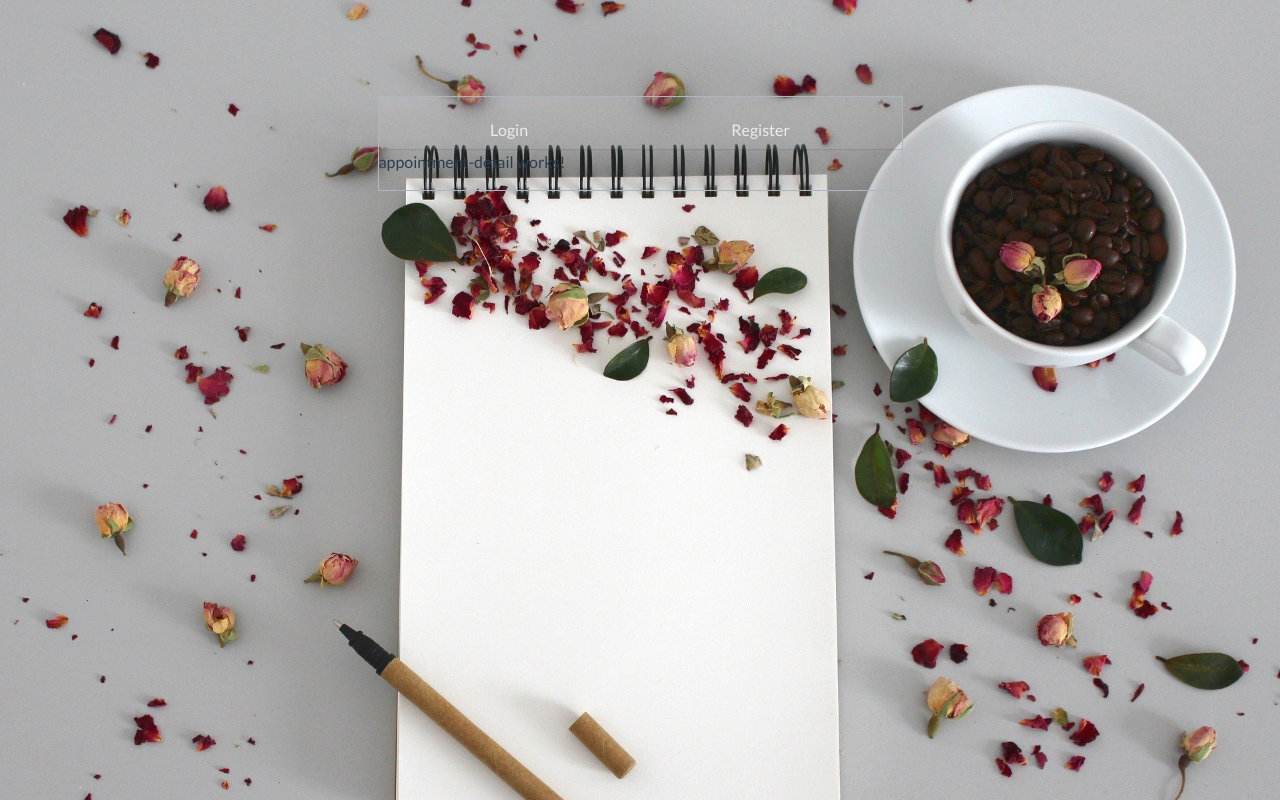
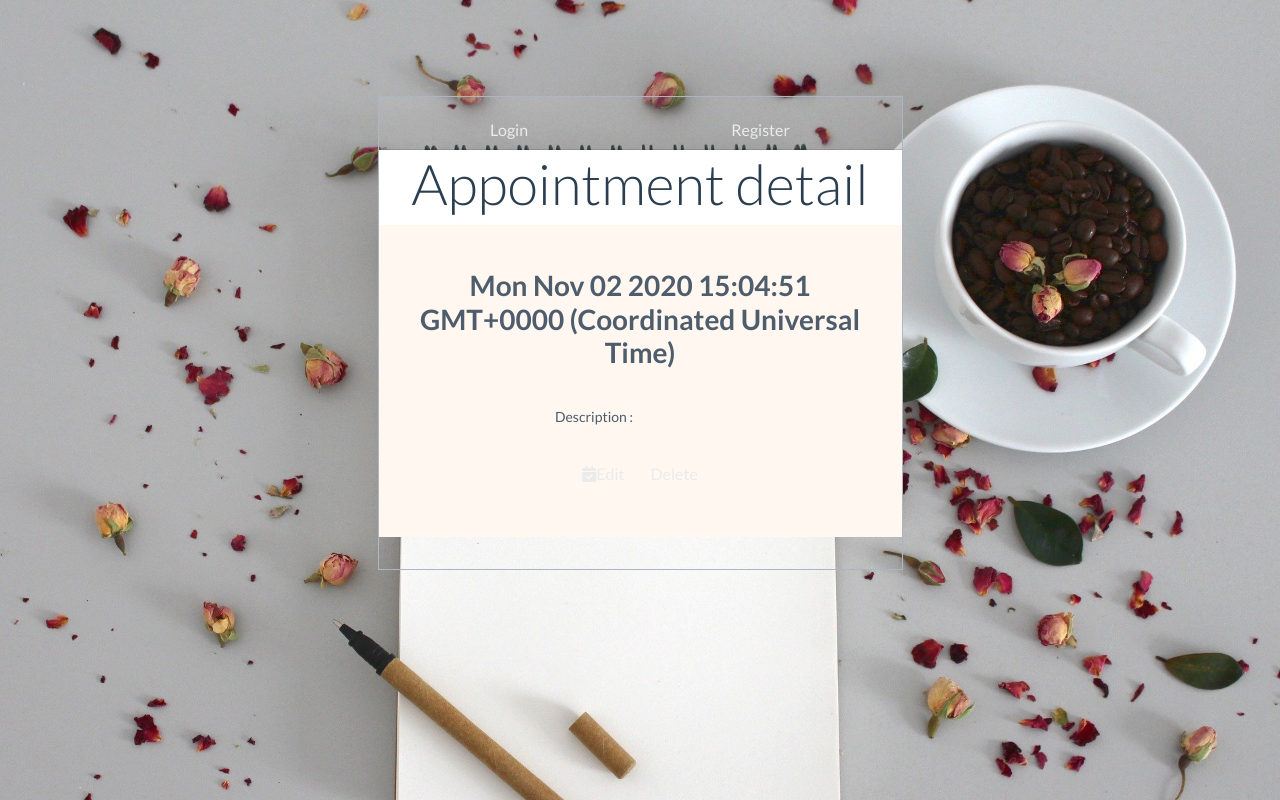
Before and after one commit to ReikaEzure/CRM, an Angular app in the folder CRM/: page /appointmentDetail/1 in a window 1280 px wide. Built offline with nearby package versions, Linux system fonts and the light colour scheme; no server answers.

Commit message:
[Added] appointment function

```diff
--- a/CRM/src/app/components/appointment-detail/appointment-detail.component.html
+++ b/CRM/src/app/components/appointment-detail/appointment-detail.component.html
@@ -1 +1,20 @@
-<p>appointment-detail works!</p>
+<div>
+    <div class="jumbotron bg-white p-0">
+        <h1 class="display-4 text-center">Appointment detail</h1>
+        <div class="card-body text-center text-dark mb-3">
+            <h3 class="card-title h3 my-4"><strong>{{ appointment.date }}</strong></h3>
+            <table class="table table-borderless text-dark">
+                <tbody>
+                    <tr>
+                        <td>Description :</td>
+                        <td>{{ appointment.description }}</td>
+                    </tr>
+                </tbody>
+              </table>
+            <a class="btn purple-gradient btn-rounded mb-4" routerLink="/appointmentForm" routerLinkActive="active current"><i class="fas fa-calendar-check"></i>Edit</a>
+            <a class="btn purple-gradient btn-rounded mb-4" href="#" (click)="delete($event)" role="button">Delete</a>
+        </div>
+    </div>
+
+
+</div>
--- a/CRM/src/app/components/appointment-detail/appointment-detail.component.ts
+++ b/CRM/src/app/components/appointment-detail/appointment-detail.component.ts
@@ -1,4 +1,7 @@
 import { Component, OnInit } from '@angular/core';
+import { ActivatedRoute, Router } from '@angular/router';
+import { Appointment } from 'src/app/models/Appointment';
+import { AppointmentService } from 'src/app/services/appointment.service';
 
 @Component({
   selector: 'app-appointment-detail',
@@ -7,9 +10,41 @@ import { Component, OnInit } from '@angular/core';
 })
 export class AppointmentDetailComponent implements OnInit {
 
-  constructor() { }
+  appointment: Appointment={
+    idAppointment: 0,
+    createdDate: new Date(),
+    updatedDate: new Date(),
+    description: '',
+    date: new Date()
+  };
+
+  constructor(private _service:AppointmentService, private _router: Router, private _activate: ActivatedRoute) { }
 
   ngOnInit(): void {
+    const params = this._activate.snapshot.params;
+    if(params.id){
+      this._service.getAppointment(params.id).subscribe(
+        res => {
+          console.log(res);
+          this.appointment=res;
+          this._service.appointment=res;
+        },
+        err => {console.log(err.message);}
+      );
+    }
+  }
+
+  delete(event: Event): void {
+    event.preventDefault(); // Prevents browser following the link
+
+    this._service.deleteAppointment(this.appointment.idAppointment).subscribe(
+      res => {
+        this._router.navigate(['/appointment']);
+
+        console.log(res);
+      },
+      error => console.log(error)
+    );
   }
 
 }
--- a/CRM/src/app/components/appointment-form/appointment-form.component.html
+++ b/CRM/src/app/components/appointment-form/appointment-form.component.html
@@ -1 +1,22 @@
-<p>appointment-form works!</p>
+<div>
+    <h2>Add New Client</h2>
+    <form [formGroup]="appointmentForm" action="">
+        <div class="form-group">
+            <label>Date</label>
+            <input [class.is-invalid]="date.invalid && date.touched"
+              formControlName="date" type="datetime-local" [(ngModel)]="appointment.date" class="form-control">
+              <small class="text-danger" [class.d-none]="date.valid || date.untouched">Date is required</small>
+          </div>
+
+        <div class="form-group">
+            <label>Description</label>
+            <textarea formControlName="description" type="text" class="form-control" [(ngModel)]="appointment.description"
+            [class.is-invalid]="description.invalid && description.touched" cols="30" rows="10"></textarea>
+            <small class="text-danger" [class.d-none]="description.valid || description.untouched">Description is required</small>
+        </div>
+
+
+        <button class="btn btn-success btn-block" [disabled]="!appointmentForm.valid" (click)='edit ? updateAppointment() : onSubmit()'>Register</button>
+
+    </form>
+</div>
--- a/CRM/src/app/components/appointment-form/appointment-form.component.ts
+++ b/CRM/src/app/components/appointment-form/appointment-form.component.ts
@@ -1,4 +1,8 @@
 import { Component, OnInit } from '@angular/core';
+import { FormBuilder, FormGroup, Validators } from '@angular/forms';
+import { ActivatedRoute, Router } from '@angular/router';
+import { AppointmentService } from 'src/app/services/appointment.service';
+import { Appointment } from '../../models/Appointment';
 
 @Component({
   selector: 'app-appointment-form',
@@ -7,9 +11,81 @@ import { Component, OnInit } from '@angular/core';
 })
 export class AppointmentFormComponent implements OnInit {
 
-  constructor() { }
+  appointmentForm : FormGroup;
+
+  edit : boolean = false;
+
+  appointment : Appointment = {
+    idAppointment: 0,
+    date: new Date(),
+    description: '',
+    createdDate: new Date(),
+    updatedDate: new Date()
+  }
+
+  constructor(private _fb: FormBuilder, private _service: AppointmentService, private _router: Router, private _activate: ActivatedRoute) { }
 
   ngOnInit(): void {
+    this.appointmentForm=this._fb.group({
+      date: ['', [Validators.required]],
+      description: ['', [Validators.required]]
+
+    });
+
+    if(this._service.appointment!=null){
+      this.appointment=this._service.appointment;
+      this.edit=true;
+    }
+  }
+
+  get date(){
+    return this.appointmentForm.get('date');
+  }
+
+  get description(){
+    return this.appointmentForm.get('description');
+  }
+
+  saveNewAppointment(){
+    console.log('im in saveNewAppointment');
+    delete this.appointment.idAppointment;
+    this.appointment.date=this.date.value;
+    this.appointment.description=this.description.value;
+    delete this.appointment.createdDate;
+    delete this.appointment.updatedDate;
+    console.log(this.appointment);
+
+    this._service.saveAppointment(this.appointment).subscribe(
+      res =>{
+        console.log(res);
+        this._router.navigate(['/appointment']);
+      },
+      err => {console.log(err);}
+    );
+
+  }
+
+  updateAppointment(){
+    console.log('im in updateAppointment');
+    this.appointment.date=this.date.value;
+    this.appointment.description=this.description.value;
+    delete this.appointment.createdDate;
+    this.appointment.updatedDate=new Date();
+    console.log(this.appointment);
+
+    this._service.updateAppointment(this.appointment.idAppointment, this.appointment).subscribe(
+      res => {
+        console.log(res);
+        this._router.navigate(['/appointment']);
+      },
+      err => {console.log(err);}
+    );
+  }
+
+  onSubmit(){
+    console.log('im in onSubmit');
+    console.log(this.appointmentForm.value);
+    this.saveNewAppointment();
   }
 
 }
--- a/CRM/src/app/components/appointment-list/appointment-list.component.html
+++ b/CRM/src/app/components/appointment-list/appointment-list.component.html
@@ -16,7 +16,7 @@
 <div *ngFor="let appo of appointments">
     <div class="card bg-secondary m-2">
         <div class="card-body list">
-            <h4 class="card-title">{{ appo.date | date: 'yyyy-MM-dd' }}</h4>
+            <h4 class="card-title">{{ appo.date | date: 'HH:mm dd-MM-yyyy' }}</h4>
             <h6 class="card-subtitle mb-2 text-muted">with {{ appo.companyName }}</h6>
             <a [routerLink]="['/appointmentDetail', appo.idAppointment]"class="card-link">Info</a>
             <a [routerLink]="['/appointment', appo.idAppointment]"class="card-link">Contact</a>
--- a/CRM/src/app/components/appointment-list/appointment-list.component.ts
+++ b/CRM/src/app/components/appointment-list/appointment-list.component.ts
@@ -38,4 +38,6 @@ export class AppointmentListComponent implements OnInit {
     );
   }
 
+
+
 }
--- a/CRM/src/app/services/appointment.service.ts
+++ b/CRM/src/app/services/appointment.service.ts
@@ -12,6 +12,7 @@ export class AppointmentService {
   _url = 'http://localhost:3000';
 
   appointments : Appointment[];
+  appointment : Appointment;
 
   constructor(private _http: HttpClient) { }
 
@@ -27,7 +28,7 @@ export class AppointmentService {
     return this._http.post(`${this._url}/appointment`, appointment);
   }
 
-  deleteAppointment(id: String){
+  deleteAppointment(id: String | number){
     return this._http.delete(`${this._url}/appointment/${id}`);
   }
 
```
